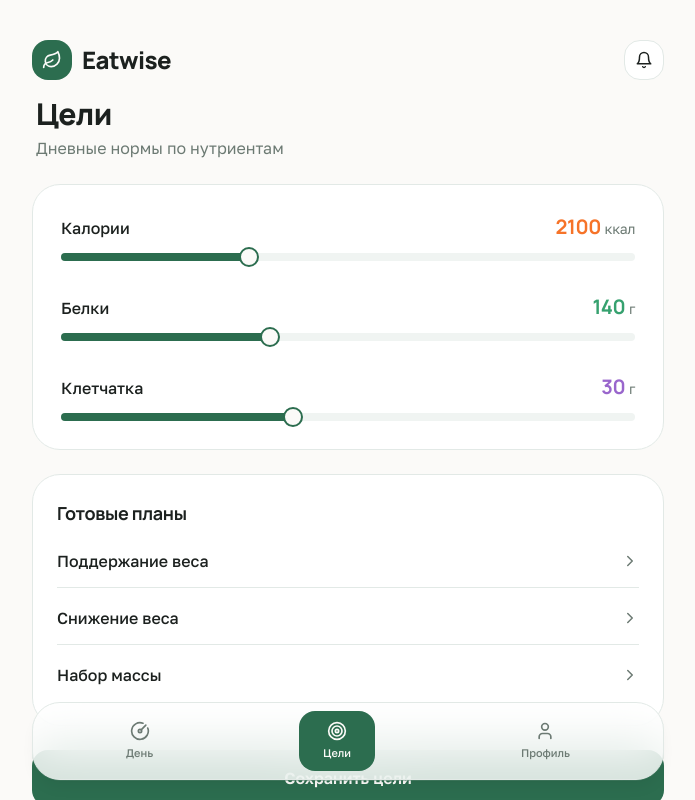
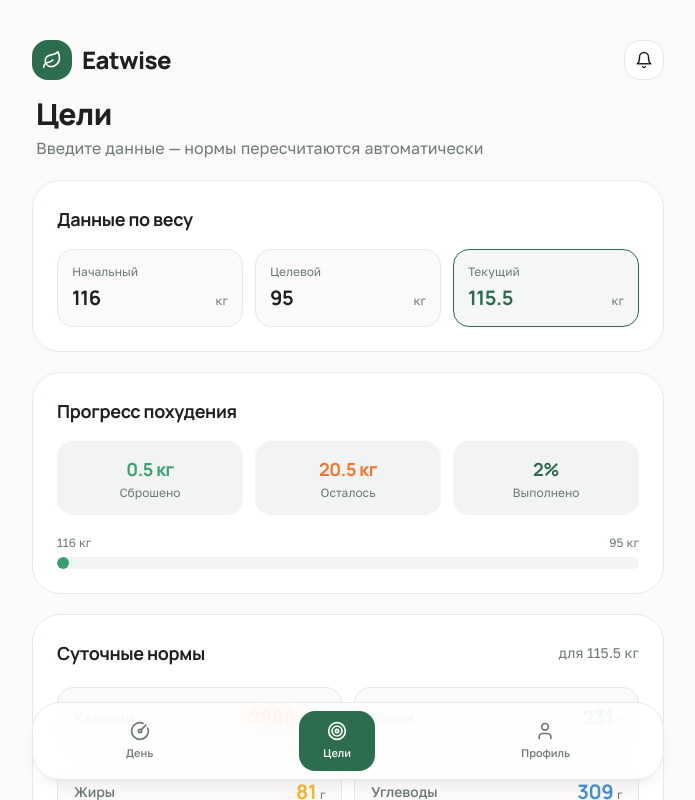
Before and after one commit to pr-poehali-dev/skill-exploration-project-8, a React (Vite) app: page / in a window 1280 px wide. Both pictures are taken after a click on the button "Цели". Shown: the top 800 px of the page, without its empty margins (292-987 px from the left). Built offline with nearby package versions, Linux system fonts and the light colour scheme.

Commit message:
feat: Goal tab refactor

```diff
--- a/src/pages/Index.tsx
+++ b/src/pages/Index.tsx
@@ -1,13 +1,37 @@
-import { useState } from 'react';
+import { useState, useEffect } from 'react';
 import Icon from '@/components/ui/icon';
 import { Button } from '@/components/ui/button';
 import { Switch } from '@/components/ui/switch';
 import { Input } from '@/components/ui/input';
 import { Label } from '@/components/ui/label';
-import { Slider } from '@/components/ui/slider';
 import ProgressRing from '@/components/nutrition/ProgressRing';
 import MacroBar from '@/components/nutrition/MacroBar';
 import { toast } from 'sonner';
+
+const LS_KEY = 'eatwise_weight_goals';
+
+interface WeightGoals {
+  startWeight: number;
+  targetWeight: number;
+  currentWeight: number;
+}
+
+function loadWeightGoals(): WeightGoals {
+  try {
+    const raw = localStorage.getItem(LS_KEY);
+    if (raw) return JSON.parse(raw);
+  } catch (e) { /* ignore */ }
+  return { startWeight: 116, targetWeight: 95, currentWeight: 115.5 };
+}
+
+function calcNutrition(w: number) {
+  const cal = Math.round(w * 25);
+  const protein = Math.round(w * 2);
+  const fat = Math.round(w * 0.7);
+  const fiber = Math.round((w / 1000) * 14 * 10) / 10;
+  const carb = Math.round((cal - (protein * 4 + fat * 9)) / 4);
+  return { cal, protein, fat, carb, fiber };
+}
 
 const FOOD_IMG =
   'https://cdn.poehali.dev/projects/e6e9bd5f-1d4b-4442-bfac-18c3d0c53b14/files/31646f36-1cec-4eba-8747-044a81070fc8.jpg';
@@ -164,72 +188,146 @@ const DayView = ({
   </div>
 );
 
-const GoalsView = ({ notify }: { notify: () => void }) => {
-  const [cal, setCal] = useState([2100]);
-  const [protein, setProtein] = useState([140]);
-  const [fiber, setFiber] = useState([30]);
+const GoalsView = ({ notify: _notify }: { notify: () => void }) => {
+  const [data, setData] = useState<WeightGoals>(loadWeightGoals);
+  const [draft, setDraft] = useState<WeightGoals>(loadWeightGoals);
+  const [saved, setSaved] = useState(false);
+
+  useEffect(() => {
+    setDraft({ ...data });
+  }, [data]);
+
+  const nutrition = calcNutrition(data.currentWeight);
+
+  const totalToLose = Math.max(data.startWeight - data.targetWeight, 0.01);
+  const alreadyLost = Math.max(data.startWeight - data.currentWeight, 0);
+  const remaining = Math.max(data.currentWeight - data.targetWeight, 0);
+  const progressPct = Math.min(Math.round((alreadyLost / totalToLose) * 100), 100);
+
+  const handleSave = () => {
+    setData({ ...draft });
+    localStorage.setItem(LS_KEY, JSON.stringify(draft));
+    setSaved(true);
+    setTimeout(() => setSaved(false), 2000);
+  };
+
+  const handleChange = (field: keyof WeightGoals, val: string) => {
+    const num = parseFloat(val.replace(',', '.'));
+    setDraft((d) => ({ ...d, [field]: isNaN(num) ? 0 : num }));
+  };
 
   return (
-    <div className="space-y-6 animate-fade-in">
+    <div className="space-y-5 animate-fade-in">
       <div className="px-1">
         <h1 className="font-display text-3xl font-extrabold">Цели</h1>
-        <p className="text-muted-foreground mt-1">Дневные нормы по нутриентам</p>
+        <p className="text-muted-foreground mt-1">Введите данные — нормы пересчитаются автоматически</p>
       </div>
 
-      <section className="bg-card border border-border rounded-[1.75rem] p-7 space-y-8">
-        <GoalSlider label="Калории" value={cal} onChange={setCal} min={1200} max={4000} step={50} unit="ккал" color="hsl(var(--cal))" />
-        <GoalSlider label="Белки" value={protein} onChange={setProtein} min={50} max={300} step={5} unit="г" color="hsl(var(--protein))" />
-        <GoalSlider label="Клетчатка" value={fiber} onChange={setFiber} min={10} max={60} step={1} unit="г" color="hsl(var(--fiber))" />
+      {/* Весовые данные */}
+      <section className="bg-card border border-border rounded-[1.75rem] p-6 space-y-4">
+        <h2 className="font-display text-lg font-bold">Данные по весу</h2>
+        <div className="grid grid-cols-3 gap-3">
+          <WeightField label="Начальный" unit="кг" value={draft.startWeight} onChange={(v) => handleChange('startWeight', v)} />
+          <WeightField label="Целевой" unit="кг" value={draft.targetWeight} onChange={(v) => handleChange('targetWeight', v)} />
+          <WeightField label="Текущий" unit="кг" value={draft.currentWeight} onChange={(v) => handleChange('currentWeight', v)} highlight />
+        </div>
       </section>
 
-      <section className="bg-card border border-border rounded-[1.75rem] p-6 space-y-1">
-        <h2 className="font-display text-lg font-bold mb-2">Готовые планы</h2>
-        {['Поддержание веса', 'Снижение веса', 'Набор массы'].map((p, i) => (
-          <button
-            key={p}
-            onClick={notify}
-            className="w-full flex items-center justify-between py-3.5 border-b border-border last:border-0 group"
-          >
-            <span className="font-medium group-hover:text-primary transition-colors">{p}</span>
-            <Icon name="ChevronRight" size={18} className="text-muted-foreground" />
-          </button>
-        ))}
+      {/* Прогресс снижения */}
+      <section className="bg-card border border-border rounded-[1.75rem] p-6">
+        <h2 className="font-display text-lg font-bold mb-4">Прогресс похудения</h2>
+        <div className="grid grid-cols-3 gap-3 mb-5">
+          <StatChip label="Сброшено" value={`${alreadyLost.toFixed(1)} кг`} color="text-macroProtein" />
+          <StatChip label="Осталось" value={`${remaining.toFixed(1)} кг`} color="text-cal" />
+          <StatChip label="Выполнено" value={`${progressPct}%`} color="text-primary" />
+        </div>
+        <div className="space-y-1.5">
+          <div className="flex justify-between text-xs text-muted-foreground">
+            <span>{data.startWeight} кг</span>
+            <span>{data.targetWeight} кг</span>
+          </div>
+          <div className="h-3 w-full rounded-full bg-muted overflow-hidden">
+            <div
+              className="h-full rounded-full transition-all duration-700"
+              style={{ width: `${progressPct}%`, backgroundColor: 'hsl(var(--protein))' }}
+            />
+          </div>
+        </div>
       </section>
 
-      <Button onClick={notify} className="w-full h-14 rounded-2xl text-base font-semibold">
-        Сохранить цели
+      {/* Расчётные нормы КБЖУ */}
+      <section className="bg-card border border-border rounded-[1.75rem] p-6 space-y-5">
+        <div className="flex items-center justify-between">
+          <h2 className="font-display text-lg font-bold">Суточные нормы</h2>
+          <span className="text-sm text-muted-foreground">для {data.currentWeight} кг</span>
+        </div>
+        <div className="grid grid-cols-2 gap-3">
+          <NormCard label="Калории" value={nutrition.cal} unit="ккал" color="hsl(var(--cal))" />
+          <NormCard label="Белки" value={nutrition.protein} unit="г" color="hsl(var(--protein))" />
+          <NormCard label="Жиры" value={nutrition.fat} unit="г" color="hsl(var(--fat))" />
+          <NormCard label="Углеводы" value={nutrition.carb} unit="г" color="hsl(var(--carb))" />
+        </div>
+        <div className="bg-muted rounded-2xl p-4 flex items-center justify-between">
+          <div className="flex items-center gap-3">
+            <div className="w-9 h-9 rounded-xl flex items-center justify-center" style={{ background: 'hsl(var(--fiber) / 0.15)' }}>
+              <Icon name="Leaf" size={18} style={{ color: 'hsl(var(--fiber))' }} />
+            </div>
+            <span className="font-medium">Клетчатка</span>
+          </div>
+          <span className="font-display text-2xl font-bold" style={{ color: 'hsl(var(--fiber))' }}>
+            {nutrition.fiber} <span className="text-sm text-muted-foreground font-sans font-normal">г</span>
+          </span>
+        </div>
+      </section>
+
+      <Button
+        onClick={handleSave}
+        className="w-full h-14 rounded-2xl text-base font-semibold"
+      >
+        {saved ? (
+          <><Icon name="Check" size={18} className="mr-2" />Сохранено</>
+        ) : (
+          'Сохранить данные'
+        )}
       </Button>
     </div>
   );
 };
 
-const GoalSlider = ({
-  label,
-  value,
-  onChange,
-  min,
-  max,
-  step,
-  unit,
-  color,
+const WeightField = ({
+  label, unit, value, onChange, highlight,
 }: {
-  label: string;
-  value: number[];
-  onChange: (v: number[]) => void;
-  min: number;
-  max: number;
-  step: number;
-  unit: string;
-  color: string;
+  label: string; unit: string; value: number; onChange: (v: string) => void; highlight?: boolean;
 }) => (
-  <div className="space-y-3">
-    <div className="flex items-baseline justify-between">
-      <span className="font-medium">{label}</span>
-      <span className="font-display text-xl font-bold" style={{ color }}>
-        {value[0]} <span className="text-sm text-muted-foreground font-sans font-normal">{unit}</span>
-      </span>
+  <div className={`rounded-2xl p-3.5 border space-y-1 ${highlight ? 'border-primary bg-primary/5' : 'border-border bg-background'}`}>
+    <p className="text-xs text-muted-foreground">{label}</p>
+    <div className="flex items-baseline gap-1">
+      <input
+        type="number"
+        step="0.1"
+        defaultValue={value}
+        key={value}
+        onChange={(e) => onChange(e.target.value)}
+        className={`w-full bg-transparent font-display text-xl font-bold outline-none [appearance:textfield] [&::-webkit-outer-spin-button]:appearance-none [&::-webkit-inner-spin-button]:appearance-none ${highlight ? 'text-primary' : 'text-foreground'}`}
+      />
+      <span className="text-xs text-muted-foreground shrink-0">{unit}</span>
     </div>
-    <Slider value={value} onValueChange={onChange} min={min} max={max} step={step} />
+  </div>
+);
+
+const StatChip = ({ label, value, color }: { label: string; value: string; color: string }) => (
+  <div className="bg-muted rounded-2xl p-3.5 text-center">
+    <p className={`font-display text-lg font-bold ${color}`}>{value}</p>
+    <p className="text-xs text-muted-foreground mt-0.5">{label}</p>
+  </div>
+);
+
+const NormCard = ({ label, value, unit, color }: { label: string; value: number; unit: string; color: string }) => (
+  <div className="rounded-2xl border border-border bg-background p-4 flex items-center justify-between">
+    <span className="text-sm font-medium text-muted-foreground">{label}</span>
+    <span className="font-display text-xl font-bold" style={{ color }}>
+      {value} <span className="text-xs text-muted-foreground font-sans font-normal">{unit}</span>
+    </span>
   </div>
 );
 
```
